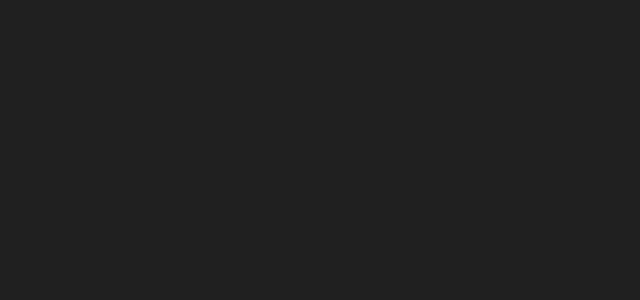
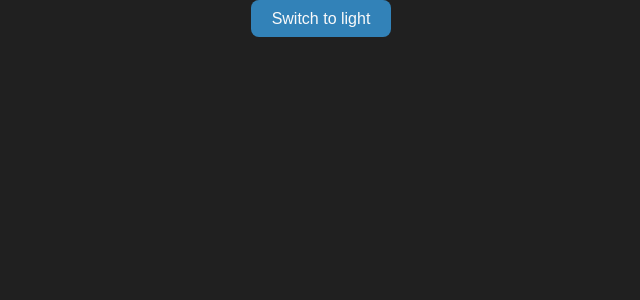
Before and after one commit to leuri17/portfolio, a React (Vite) app: page / in a window 1280 px wide. Shown: the top 300 px of the page, without its empty margins (319-959 px from the left). Built offline with nearby package versions, Linux system fonts and the light colour scheme.

Commit message:
ThemeContext done

```diff
--- /dev/null
+++ b/src/components/Layout.jsx
@@ -0,0 +1,18 @@
+import React, { useContext } from 'react'
+import { ThemeContext } from '../context/ThemeContext'
+
+/** Future Layout component for react-router.
+ * Now is for testing the theme and create the firsts
+ * components
+ */
+const Layout = () => {
+  const { theme, dispatch } = useContext(ThemeContext)
+
+  return (
+    <div>
+      <button onClick={() => { dispatch({ type: 'THEME/switchTheme' }) }}>Switch to {theme === 'dark' ? 'light' : 'dark'}</button>
+    </div>
+  )
+}
+
+export default Layout
--- /dev/null
+++ b/src/context/ThemeContext.jsx
@@ -0,0 +1,27 @@
+import { createContext, useReducer } from 'react'
+import PropTypes from 'prop-types'
+
+const ThemeContext = createContext()
+
+const initialState = 'dark'
+
+const themeReducer = (state, action) => {
+  switch (action.type) {
+    case 'THEME/switchTheme':
+      document.getElementById('root').dataset.theme = state === 'dark' ? 'light' : 'dark'
+
+      return document.getElementById('root').dataset.theme
+  }
+}
+
+const ThemeProvider = (props) => {
+  const [theme, dispatch] = useReducer(themeReducer, initialState)
+
+  return <ThemeContext.Provider value={{ theme, dispatch }}>{props.children}</ThemeContext.Provider>
+}
+
+ThemeProvider.propTypes = {
+  children: PropTypes.oneOfType([PropTypes.arrayOf(PropTypes.node), PropTypes.node]).isRequired
+}
+
+export { ThemeContext, ThemeProvider }
--- a/src/main.jsx
+++ b/src/main.jsx
@@ -1,4 +1,10 @@
 import './styles/main.css'
 import ReactDOM from 'react-dom/client'
+import { ThemeProvider } from './context/ThemeContext'
+import Layout from './components/Layout'
 
-ReactDOM.createRoot(document.getElementById('root')).render()
+ReactDOM.createRoot(document.getElementById('root')).render(
+  <ThemeProvider>
+    <Layout />
+  </ThemeProvider>
+)
```
Also changed, not shown: package.json (+7 -6 lines), .eslintrc.cjs, 1 other file (tests, documents, lock files or other folders).
